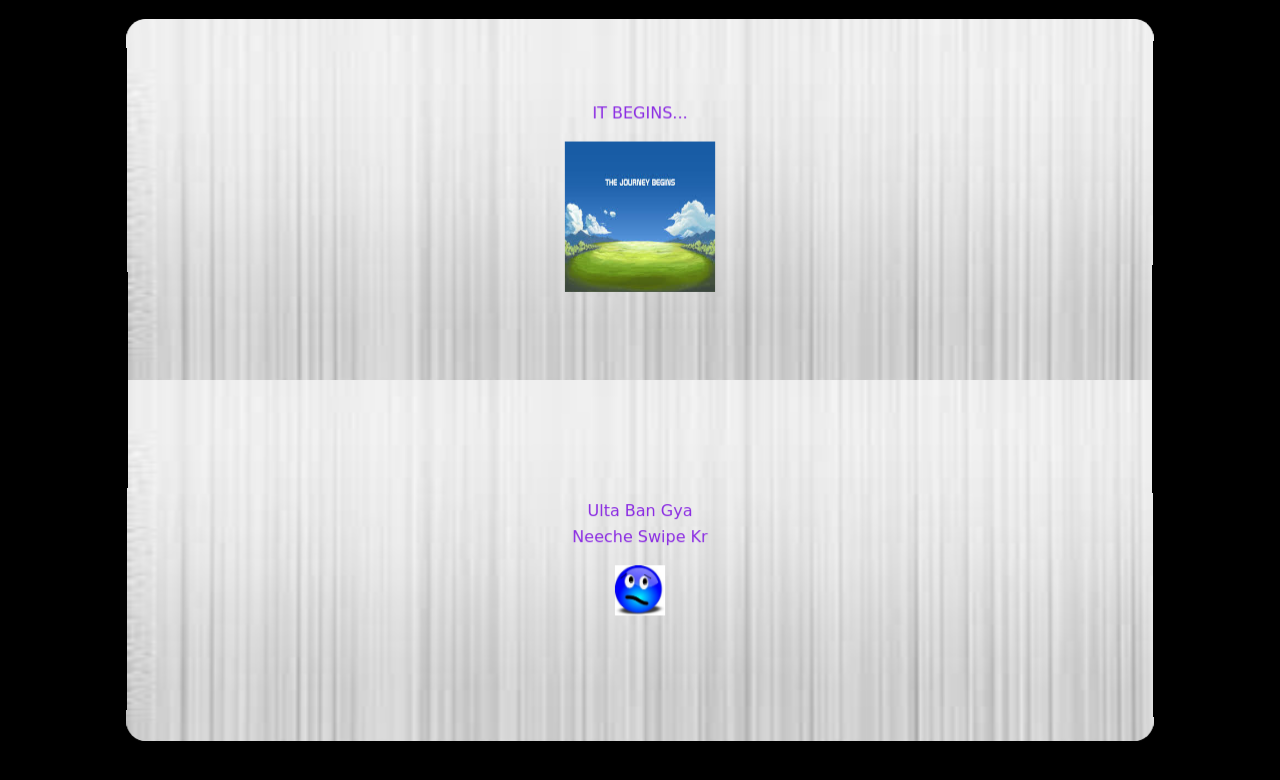
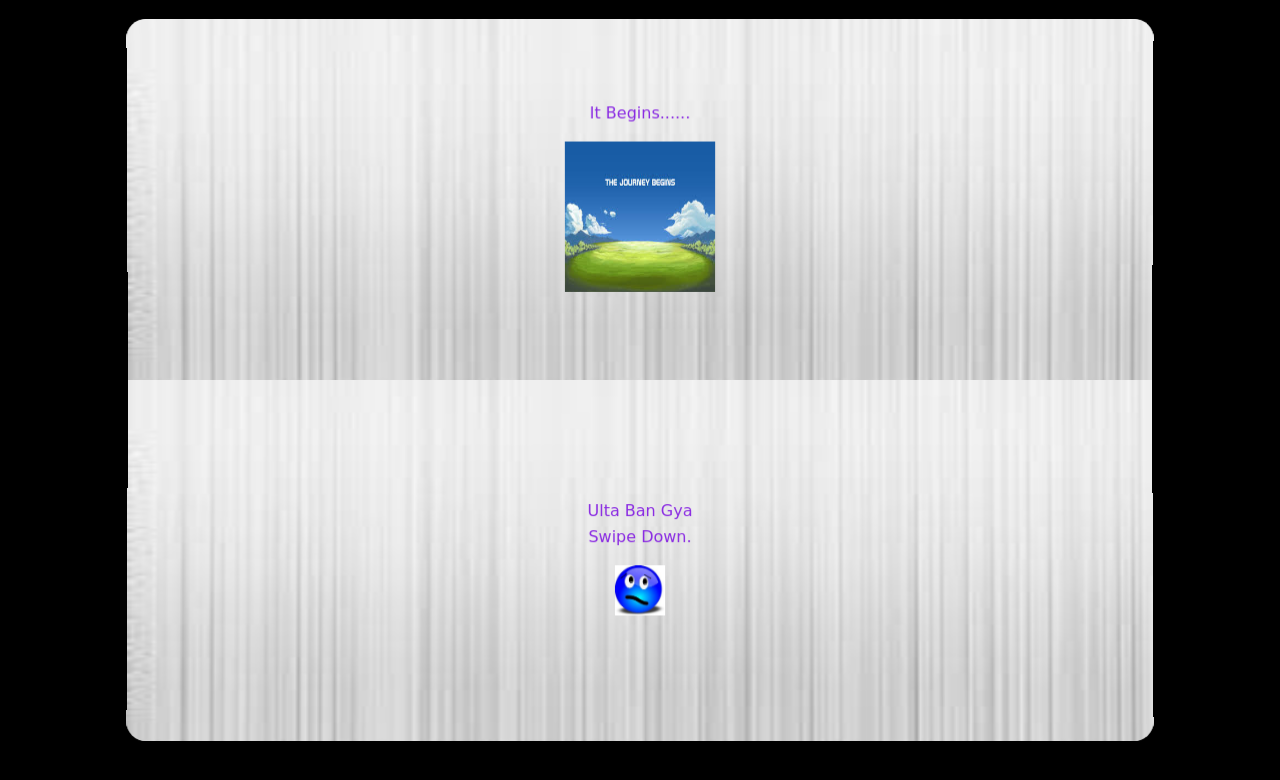
Before and after one commit to cheekujha/flipboard, a plain HTML site: page index.html in a window 1280 px wide. Drawn offline with Linux system fonts and the light colour scheme.

Commit message:
splash screen added

```diff
--- a/config.xml
+++ b/config.xml
@@ -6,7 +6,8 @@
 
 <name>FlipBoard</name>
 <preference name="orientation" value="portrait" />
-<icon src="images/dummyIcon.png" />
+<icon src="flipboard_images/icon.jpg" width="128" height="128"/>
+<gap:splash src="flipboard_images/splash.jpg" />
 <description>
 Flipboard Application
 </description>
--- a/index.html
+++ b/index.html
@@ -28,330 +28,330 @@
 </div>
 </body>
 <script type="text/javascript">
-	// var newsObj = [
-	// 	{
-	// 		upper:{
-	// 			text: ["It Begins......"],
-	// 			imageName: "begins.jpg",
-	// 			size: "size-150"
-	// 		},
-	// 		lower:{
-	// 			text: ["Ulta Ban Gya","Swipe Down."],
-	// 			imageName: "mistake.jpg",
-	// 			size: "size-50"
-	// 		}
-	// 	},
-	// 	{
-	// 		upper:{
-	// 			text: ["It Begins.....1."],
-	// 			imageName: "down.png",
-	// 			size: "size-50"
-	// 		},
-	// 		lower:{
-	// 			text: ["Ulta Ban Gya","Swipe Down.1"],
-	// 			imageName: "down.png",
-	// 			size: "size-50"
-	// 		}
-	// 	},
-	// 	{
-	// 		upper:{
-	// 			text: ["It Begins.....2."],
-	// 			imageName: "angry.jpg",
-	// 			size: "size-50"
-	// 		},
-	// 		lower:{
-	// 			text: ["Ulta Ban Gya","Swipe Down.2"],
-	// 			imageName: "angry.jpg",
-	// 			size: "size-50"
-	// 		}
-	// 	},
-	// 	{
-	// 		upper:{
-	// 			text: ["It Begins.....3."],
-	// 			imageName: "done.jpg",
-	// 			size: "size-50"
-	// 		},
-	// 		lower:{
-	// 			text: ["Ulta Ban Gya","Swipe Down.3"],
-	// 			imageName: "done.jpg",
-	// 			size: "size-50"
-	// 		}
-	// 	}];
-
-		var newsObj =[
+	var newsObj = [
 		{
 			upper:{
-		text: ["IT BEGINS..."],
+				text: ["It Begins......"],
 				imageName: "begins.jpg",
 				size: "size-150"
 			},
 			lower:{
-		text: ["Ulta Ban Gya","Neeche Swipe Kr"],
-		imageName:"mistake.jpg",
+				text: ["Ulta Ban Gya","Swipe Down."],
+				imageName: "mistake.jpg",
 				size: "size-50"
 			}
 		},
 		{
 			upper:{
-		text: ["Met in JUNE 2012"],
-		imageName: ""
+				text: ["It Begins.....1."],
+				imageName: "down.png",
+				size: "size-50"
 			},
 			lower:{
-		text: ["Exact date yaad nhi rehti"],
-		imageName:"stud.jpg"
+				text: ["Ulta Ban Gya","Swipe Down.1"],
+				imageName: "down.png",
+				size: "size-50"
 			}
 		},
 		{
 			upper:{
-		text: ["First Impression..."],
-		imageName: "attitude.jpg"
+				text: ["It Begins.....2."],
+				imageName: "angry.jpg",
+				size: "size-50"
 			},
 			lower:{
-		text: ["Mera Tujhpe : SERIOUS BOY","Tera Mujhpe : Class main FB krne wali"],
-		imageName:""
+				text: ["Ulta Ban Gya","Swipe Down.2"],
+				imageName: "angry.jpg",
+				size: "size-50"
 			}
 		},
 		{
 			upper:{
-		text: ["July main project mila"],
-		imageName: ""
+				text: ["It Begins.....3."],
+				imageName: "done.jpg",
+				size: "size-50"
 			},
 			lower:{
-		text: ["Tab jaake baat hui"],
-		imageName:""
+				text: ["Ulta Ban Gya","Swipe Down.3"],
+				imageName: "done.jpg",
+				size: "size-50"
 			}
-},
-{
-	upper:{
-		text: ["Kuch dino baad ka IMPRESSION"],
-		imageName: ""
-	},
-	lower:{
-		text: ["Mera Tujhpe : BAATUUNI","Tera Mujhpe : BAATUUNI"],
-		imageName:"second_impression.jpg"
-	}
-},
-{
-	upper:{
-		text: ["Dono ka Impression MANI pe"],
-		imageName: ""
-	},
-	lower:{
-		text: ["KAAMCHOR BAATUUNI"],
-		imageName:"naughty.jpg"
-	}
-},
-{
-	upper:{
-		text: ["Kuch dino baad"],
-		imageName: ""
-	},
-	lower:{
-		text: ["Aacche Teammates"],
-		imageName:""
-	}
-},
-{
-	upper:{
-		text: ["Aur kuch dino baad"],
-		imageName: ""
-	},
-	lower:{
-		text: ["Bahut aache dost aur bikemates","(Bike ke aadhe paise de)"],
-		imageName:"naughty1.jpg"
-	}
-},
-{
-	upper:{
-		text: ["Pondicherry main..."],
-		imageName: ""
-	},
-	lower:{
-		text: ["Tu : Vinnet ke saath baithne wali","Main: Annu ke saath baithne wala"],
-		imageName:"1.jpg"
-	}
-},
-{
-	upper:{
-		text: ["Pondicherry main... thodi der baad"],
-		imageName: ""
-	},
-	lower:{
-		text: ["Main: sambhalne wala","Tu: EK AUR EK AUR - krne wali"],
-		imageName:"silly.jpg"
-	}
-},
-{
-	upper:{
-		text: ["October main..."],
-		imageName: ""
-	},
-	lower:{
-		text: ["Main: Propose krne ki sochne wala","Tu: Kuch nhi pata hone wali"],
-		imageName:""
-	}
-},
-{
-	upper:{
-		text: ["October main hi"],
-		imageName: ""
-	},
-	lower:{
-		text: ["Main: Reject hone wala","Tu: Reject krne wali"],
-		imageName:"angry1.jpg"
-	}
-},
-{
-	upper:{
-		text: ["November main..."],
-		imageName: ""
-	},
-	lower:{
-		text: ["Main: Dukhi rehne wala","Tu: Mujhe nhi pata - i was sad"],
-		imageName:"sad.jpg"
-	}
-},
-{
-	upper:{
-		text: ["December main..."],
-		imageName: ""
-	},
-	lower:{
-		text: ["Main: Same as NOVEMBER","Tu: Abhi bhi nhi pata - i was extremely sad "],
-		imageName:"sad2.jpg"
-	}
-},
-{
-	upper:{
-		text: ["December end main"],
-		imageName: ""
-	},
-	lower:{
-		text: ["Main: Sunne wala","Tu: Bolne wali "],
-		imageName:"stud.jpg"
-	}
-},
-{
-	upper:{
-		text: ["January start main"],
-		imageName: ""
-	},
-	lower:{
-		text: ["Main: Kuch na bolne wala","Tu: Pareshan hone wali"],
-		imageName:"worried.jpg"
-	}
-},
-{
-	upper:{
-		text: ["Coorg main..."],
-		imageName: ""
-	},
-	lower:{
-		text: ["Dono ander hi ander tadapne wale.","Par bolne se darne wale"],
-		imageName:"naughty.jpg"
-	}
-},
-{
-	upper:{
-		text: ["Coorg return main"],
-		imageName: ""
-	},
-	lower:{
-		text: ["Main: khud samajh jaane wala","Tu : Tab bhi nhi bol paane wali"],
-		imageName:"angry.jpg"
-	}
-},
-{
-	upper:{
-		text: ["Coorg return bus main"],
-		imageName: ""
-	},
-	lower:{
-		text: ["Dono saath vineet ke mazze lene wale"],
-		imageName:"silly.jpg"
-	}
-},
-{
-	upper:{
-		text: ["Uske baad ka time"],
-		imageName: "love.jpg"
-	},
-	lower:{
-		text: ["Pata hi nhi chala kaise nikal gya aur 1 saal se bhi upar ho gya","Exactly nhi pata (date problem)"],
-		imageName:""
-	}
-},
-{
-	upper:{
-		text: ["Without U"],
-		imageName: ""
-	},
-	lower:{
-		text: ["SAD"],
-		imageName:""
-	}
-},
-{
-	upper:{
-		text: ["With U"],
-		imageName: ""
-	},
-	lower:{
-		text: ["HAPPY"],
-		imageName:""
-	}
-},
-{
-	upper:{
-		text: ["Stay with ME"],
-		imageName: ""
-	},
-	lower:{
-		text: ["FOREVER"],
-		imageName:""
-	}
-},
-{
-	upper:{
-		text: ["LUV U"],
-		imageName: ""
-	},
-	lower:{
-		text: ["HAMESHA"],
-		imageName:"done.jpg"
-	}
-},
-{
-	upper:{
-		text: ["HAPPY BIRTHDAY"],
-		imageName: ""
-	},
-	lower:{
-		text: ["TO YOU"],
-		imageName:""
-	}
-},
-{
-	upper:{
-		text: ["BY"],
-		imageName: ""
-	},
-	lower:{
-		text: ["ME (CHEEKU)"],
-		imageName:"done.jpg"
-	}
-},
-{
-	upper:{
-		text: ["This flipboard is open source on GITHUB"],
-		imageName: ""
-	},
-	lower:{
-		text: ["Use it if u want to"],
-		imageName:""
-	}
-}
-]
+		}];
+
+// 		var newsObj =[
+// {
+// 	upper:{
+// 		text: ["IT BEGINS..."],
+// 		imageName: "begins.jpg",
+// 		size: "size-150"
+// 	},
+// 	lower:{
+// 		text: ["Ulta Ban Gya","Neeche Swipe Kr"],
+// 		imageName:"mistake.jpg",
+// 		size: "size-50"
+// 	}
+// },
+// {
+// 	upper:{
+// 		text: ["Met in JUNE 2012"],
+// 		imageName: ""
+// 	},
+// 	lower:{
+// 		text: ["Exact date yaad nhi rehti"],
+// 		imageName:"stud.jpg"
+// 	}
+// },
+// {
+// 	upper:{
+// 		text: ["First Impression..."],
+// 		imageName: "attitude.jpg"
+// 	},
+// 	lower:{
+// 		text: ["Mera Tujhpe : SERIOUS BOY","Tera Mujhpe : Class main FB krne wali"],
+// 		imageName:""
+// 	}
+// },
+// {
+// 	upper:{
+// 		text: ["July main project mila"],
+// 		imageName: ""
+// 	},
+// 	lower:{
+// 		text: ["Tab jaake baat hui"],
+// 		imageName:""
+// 	}
+// },
+// {
+// 	upper:{
+// 		text: ["Kuch dino baad ka IMPRESSION"],
+// 		imageName: ""
+// 	},
+// 	lower:{
+// 		text: ["Mera Tujhpe : BAATUUNI","Tera Mujhpe : BAATUUNI"],
+// 		imageName:"second_impression.jpg"
+// 	}
+// },
+// {
+// 	upper:{
+// 		text: ["Dono ka Impression MANI pe"],
+// 		imageName: ""
+// 	},
+// 	lower:{
+// 		text: ["KAAMCHOR BAATUUNI"],
+// 		imageName:"naughty.jpg"
+// 	}
+// },
+// {
+// 	upper:{
+// 		text: ["Kuch dino baad"],
+// 		imageName: ""
+// 	},
+// 	lower:{
+// 		text: ["Aacche Teammates"],
+// 		imageName:""
+// 	}
+// },
+// {
+// 	upper:{
+// 		text: ["Aur kuch dino baad"],
+// 		imageName: ""
+// 	},
+// 	lower:{
+// 		text: ["Bahut aache dost aur bikemates","(Bike ke aadhe paise de)"],
+// 		imageName:"naughty1.jpg"
+// 	}
+// },
+// {
+// 	upper:{
+// 		text: ["Pondicherry main..."],
+// 		imageName: ""
+// 	},
+// 	lower:{
+// 		text: ["Tu : Vinnet ke saath baithne wali","Main: Annu ke saath baithne wala"],
+// 		imageName:"1.jpg"
+// 	}
+// },
+// {
+// 	upper:{
+// 		text: ["Pondicherry main... thodi der baad"],
+// 		imageName: ""
+// 	},
+// 	lower:{
+// 		text: ["Main: sambhalne wala","Tu: EK AUR EK AUR - krne wali"],
+// 		imageName:"silly.jpg"
+// 	}
+// },
+// {
+// 	upper:{
+// 		text: ["October main..."],
+// 		imageName: ""
+// 	},
+// 	lower:{
+// 		text: ["Main: Propose krne ki sochne wala","Tu: Kuch nhi pata hone wali"],
+// 		imageName:""
+// 	}
+// },
+// {
+// 	upper:{
+// 		text: ["October main hi"],
+// 		imageName: ""
+// 	},
+// 	lower:{
+// 		text: ["Main: Reject hone wala","Tu: Reject krne wali"],
+// 		imageName:"angry1.jpg"
+// 	}
+// },
+// {
+// 	upper:{
+// 		text: ["November main..."],
+// 		imageName: ""
+// 	},
+// 	lower:{
+// 		text: ["Main: Dukhi rehne wala","Tu: Mujhe nhi pata - i was sad"],
+// 		imageName:"sad.jpg"
+// 	}
+// },
+// {
+// 	upper:{
+// 		text: ["December main..."],
+// 		imageName: ""
+// 	},
+// 	lower:{
+// 		text: ["Main: Same as NOVEMBER","Tu: Abhi bhi nhi pata - i was extremely sad "],
+// 		imageName:"sad2.jpg"
+// 	}
+// },
+// {
+// 	upper:{
+// 		text: ["December end main"],
+// 		imageName: ""
+// 	},
+// 	lower:{
+// 		text: ["Main: Sunne wala","Tu: Bolne wali "],
+// 		imageName:"stud.jpg"
+// 	}
+// },
+// {
+// 	upper:{
+// 		text: ["January start main"],
+// 		imageName: ""
+// 	},
+// 	lower:{
+// 		text: ["Main: Kuch na bolne wala","Tu: Pareshan hone wali"],
+// 		imageName:"worried.jpg"
+// 	}
+// },
+// {
+// 	upper:{
+// 		text: ["Coorg main..."],
+// 		imageName: ""
+// 	},
+// 	lower:{
+// 		text: ["Dono ander hi ander tadapne wale.","Par bolne se darne wale"],
+// 		imageName:"naughty.jpg"
+// 	}
+// },
+// {
+// 	upper:{
+// 		text: ["Coorg return main"],
+// 		imageName: ""
+// 	},
+// 	lower:{
+// 		text: ["Main: khud samajh jaane wala","Tu : Tab bhi nhi bol paane wali"],
+// 		imageName:"angry.jpg"
+// 	}
+// },
+// {
+// 	upper:{
+// 		text: ["Coorg return bus main"],
+// 		imageName: ""
+// 	},
+// 	lower:{
+// 		text: ["Dono saath vineet ke mazze lene wale"],
+// 		imageName:"silly.jpg"
+// 	}
+// },
+// {
+// 	upper:{
+// 		text: ["Uske baad ka time"],
+// 		imageName: "love.jpg"
+// 	},
+// 	lower:{
+// 		text: ["Pata hi nhi chala kaise nikal gya aur 1 saal se bhi upar ho gya","Exactly nhi pata (date problem)"],
+// 		imageName:""
+// 	}
+// },
+// {
+// 	upper:{
+// 		text: ["Without U"],
+// 		imageName: ""
+// 	},
+// 	lower:{
+// 		text: ["SAD"],
+// 		imageName:""
+// 	}
+// },
+// {
+// 	upper:{
+// 		text: ["With U"],
+// 		imageName: ""
+// 	},
+// 	lower:{
+// 		text: ["HAPPY"],
+// 		imageName:""
+// 	}
+// },
+// {
+// 	upper:{
+// 		text: ["Stay with ME"],
+// 		imageName: ""
+// 	},
+// 	lower:{
+// 		text: ["FOREVER"],
+// 		imageName:""
+// 	}
+// },
+// {
+// 	upper:{
+// 		text: ["LUV U"],
+// 		imageName: ""
+// 	},
+// 	lower:{
+// 		text: ["HAMESHA"],
+// 		imageName:"done.jpg"
+// 	}
+// },
+// {
+// 	upper:{
+// 		text: ["HAPPY BIRTHDAY"],
+// 		imageName: ""
+// 	},
+// 	lower:{
+// 		text: ["TO YOU"],
+// 		imageName:""
+// 	}
+// },
+// {
+// 	upper:{
+// 		text: ["BY"],
+// 		imageName: ""
+// 	},
+// 	lower:{
+// 		text: ["ME (CHEEKU)"],
+// 		imageName:"done.jpg"
+// 	}
+// },
+// {
+// 	upper:{
+// 		text: ["This flipboard is open source on GITHUB"],
+// 		imageName: ""
+// 	},
+// 	lower:{
+// 		text: ["Use it if u want to"],
+// 		imageName:""
+// 	}
+// }
+// ]
 
 
 		var options = {
```
Also changed, not shown: flipboard_images/icon.jpg (added), flipboard_images/splash.jpg (added). Lines whose indentation alone changed are shown as unchanged.
